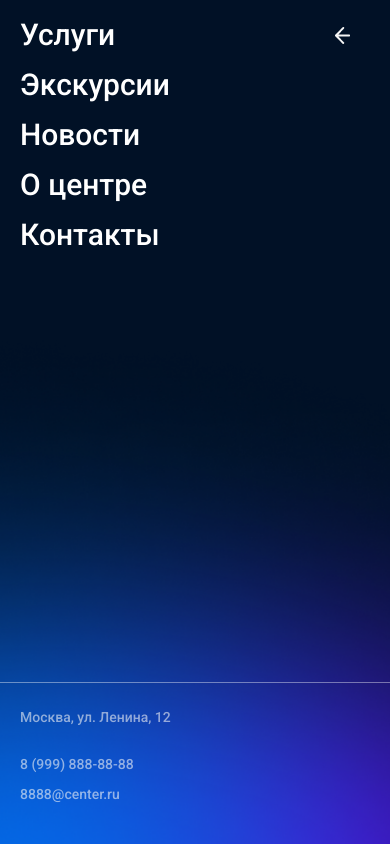
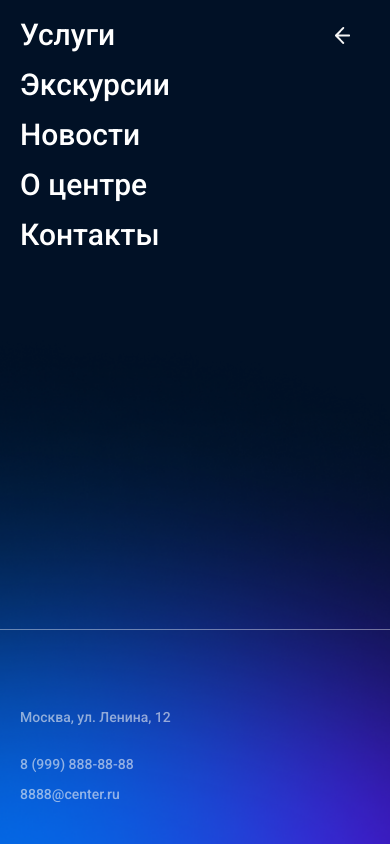
Before and after one commit to kyuubi-Yhp/testDancecolor, a React (Vite) app: page / in a window 390 px wide. Both pictures are taken after a click on the button 350 px from the left and 60 px from the top of the page. Built offline with nearby package versions, Linux system fonts and the light colour scheme; a web font is replaced by a local one.

Commit message:
проверка бекраунда

```diff
--- a/src/App.css
+++ b/src/App.css
@@ -1,11 +1,12 @@
 body {
-    font-family: 'Roboto', sans-serif;
+  font-family: 'Roboto', sans-serif;
 }
 
 .box {
   width: 100vw;
-  height: 100vh;
+  height: 100%;
   position: relative;
+
 }
 
 /* СОСТОЯНИЯ ОСНОВНОГО МЕНЮ */
@@ -16,6 +17,7 @@ body {
   align-content: center;
   transition: opacity 0.7s ease;
 }
+
 /* СОСТОЯНИЯ ОТКРЫТОГО МЕНЮ */
 .box__header-open {
   position: absolute;
@@ -23,6 +25,7 @@ body {
   left: 0;
   transition: opacity 0.7s ease;
 }
+
 /* КНОПКА ОТРЫТА*/
 .visible {
   opacity: 1;
@@ -36,10 +39,6 @@ body {
 }
 
 
-@media (max-width: 1024px) {
+@media (max-width: 1024px) {}
 
-}
-
-@media (max-width: 768px) {
-
-}
+@media (max-width: 768px) {}
--- a/src/components/Header/Header.jsx
+++ b/src/components/Header/Header.jsx
@@ -3,7 +3,7 @@ import { NavList } from "../NavList/NavList"
 
 import './Header.css'
 
-export const Header = ({ isOpen, BurgerBtnChange }) => {
+export const Header = () => {
   return (
     <div className="box__header-menu">
       <Logo />
--- a/src/components/Header/HeaderOpen.css
+++ b/src/components/Header/HeaderOpen.css
@@ -1,24 +1,9 @@
-.box__header-menu-open {
-  display: flex;
-  flex-direction: column;
-  justify-content: space-between;
-  opacity: 1;
-  width: 100vw;
-  height: 100vh;
-  background-color: #011126;
-  transition: opacity 0.5s ease;
-  position: relative;
+.box__background {
+    background-color: #011126;
+    height: 100%;
 }
 
-.header-open__content {
-  flex: 1;
-  display: flex;
-  flex-direction: row;
-  z-index: 2;
-}
-
-
-.box__header-menu-open::before {
+.box__background::before {
   content: '';
   position: absolute;
   bottom: 0;
@@ -33,8 +18,41 @@
   z-index: 1;
 }
 
+.box__header-menu-open {
+  display: flex;
+  flex-direction: column;
+  opacity: 1;
+  width: 100vw;
+  height: 100vh;
+  transition: opacity 0.5s ease;
+  position: relative;
+}
+
+.header-open__content {
+  flex: 1;
+  display: flex;
+  flex-direction: row;
+  z-index: 2;
+}
+
+
+.box__header-menu-open::before {
+  /* content: '';
+  position: absolute;
+  bottom: 0;
+  left: 45%;
+  transform: translateX(-50%);
+  width: 935px;
+  height: 525px;
+  background-image: url('../../assets/Group 4.png');
+  background-repeat: no-repeat;
+  background-size: contain;
+  background-position: center bottom;
+  z-index: 1; */
+}
+
 @media (max-width: 1024px) {
-  .box__header-menu-open::before {
+.box__background::before {
     left: 35%;
   }
 }
@@ -42,7 +60,7 @@
 
 
 @media (max-width: 768px) {
-  .box__header-menu-open::before {
+.box__background::before {
     width: 130%;
     /* height: 60%; */
     background-size: cover;
--- a/src/components/Header/HeaderOpen.jsx
+++ b/src/components/Header/HeaderOpen.jsx
@@ -6,6 +6,7 @@ import './HeaderOpen.css'
 
 export const HeaderOpen = ({ ArrovChange, isRotate }) => {
   return (
+    <div className='box__background'>
       <div className="box__header-menu-open">
         <div className="header-open__content">
           <NavListOpen
@@ -18,5 +19,6 @@ export const HeaderOpen = ({ ArrovChange, isRotate }) => {
         </div>
         <Footer />
       </div>
+    </div>
   )
 }
--- a/src/components/NavList/NavListOpenAside/NavListOpenAside.css
+++ b/src/components/NavList/NavListOpenAside/NavListOpenAside.css
@@ -39,7 +39,7 @@
   .box__nav-aside {
     order: 2;
     width: 100%;
-    height: 60%;
+    height: 360px;
     border: none;
     border-bottom: solid 1px #ffffff66;
   }
```
Lines whose indentation alone changed are shown as unchanged.
